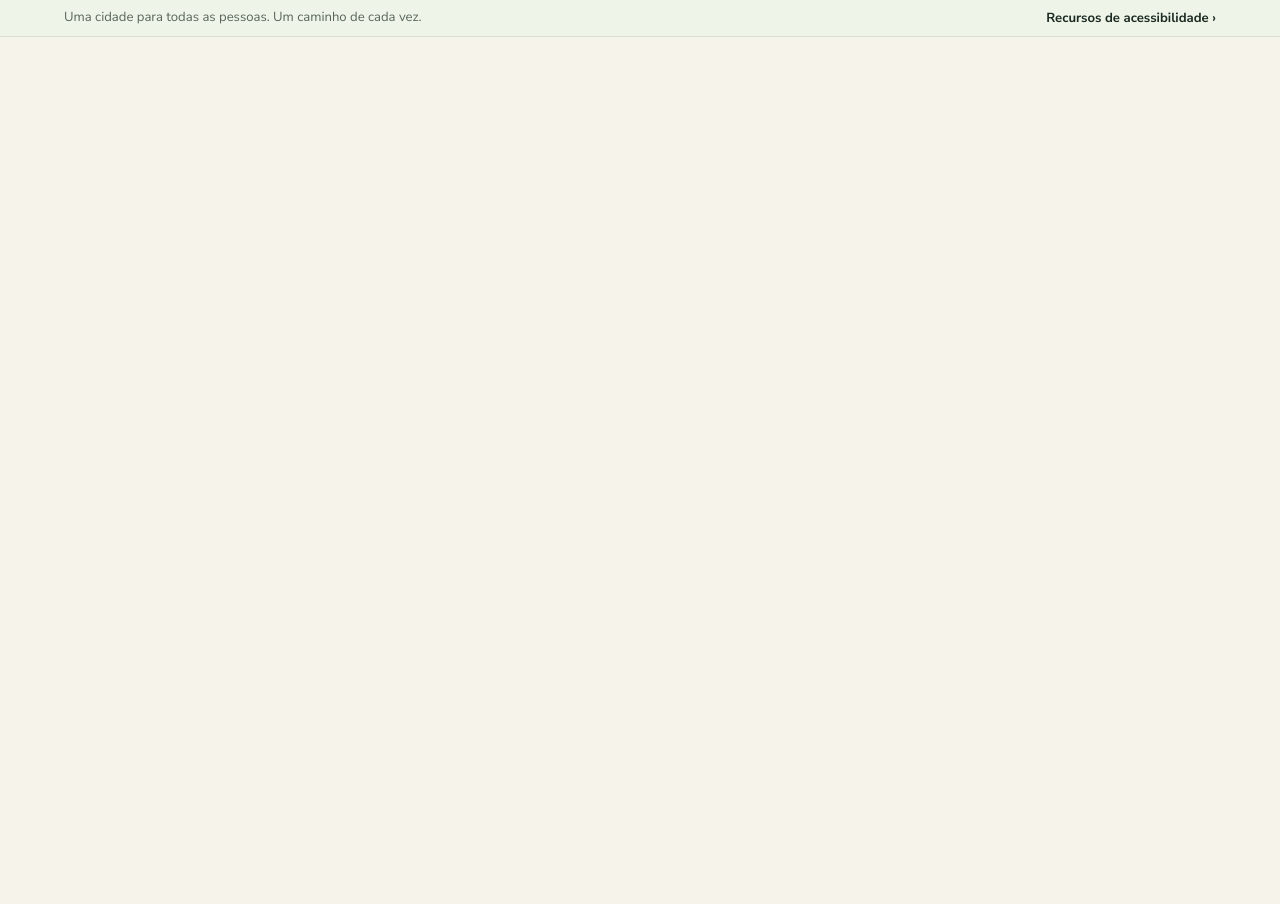
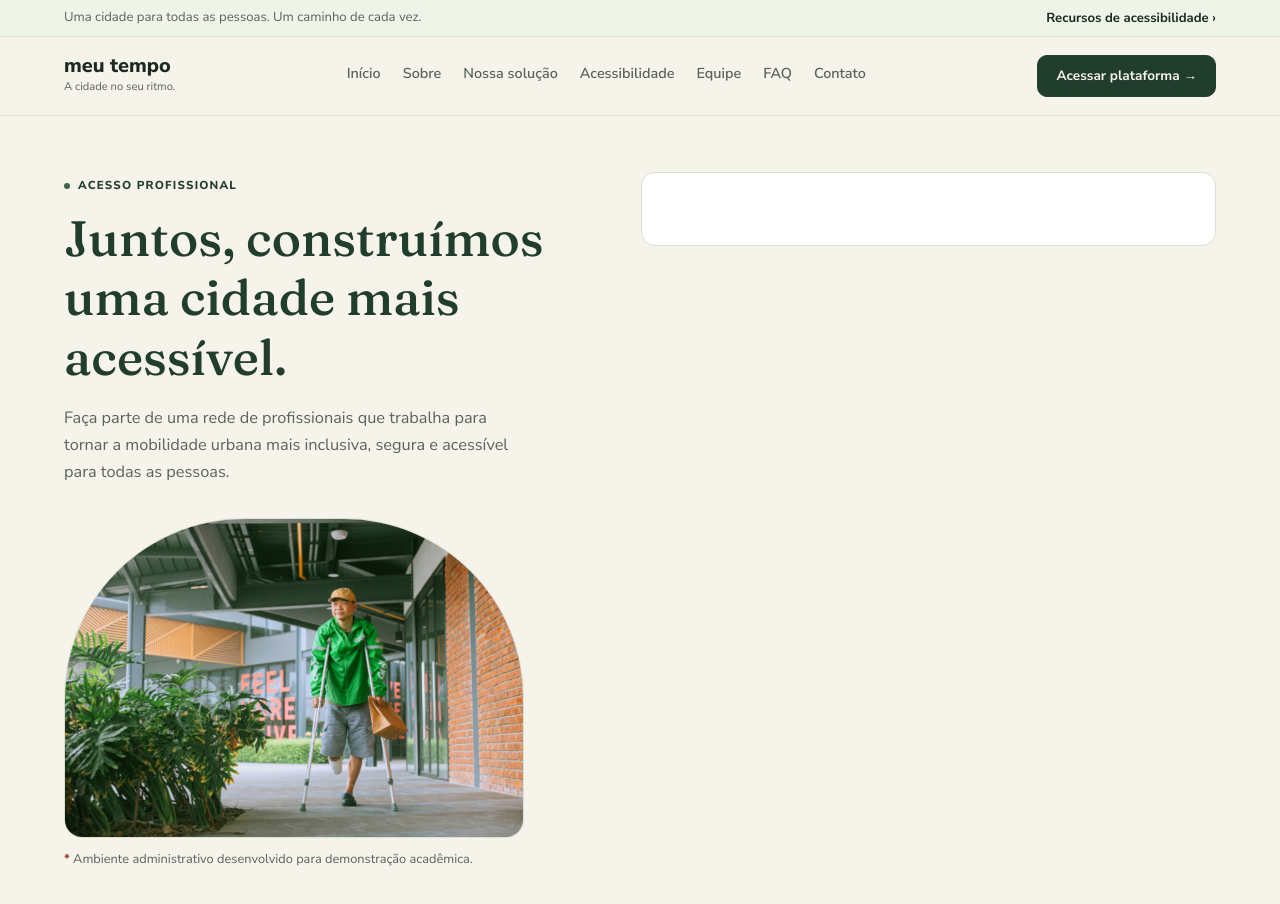
Before and after one commit to TDB-challenge/meu-tempo, a plain HTML site: page paginas/admin/cadastro.html in a window 1280 px wide. Before the commit the page ends 800 px from the top, so only its background shows below. Drawn offline with Linux system fonts and the light colour scheme.

Commit message:
feat(cadastro-admin): adicionar apresentação do acesso profissional

```diff
--- a/paginas/admin/cadastro.html
+++ b/paginas/admin/cadastro.html
@@ -55,5 +55,76 @@
         </div>
       </div>
     </div>
+
+    <header class="cabecalho">
+      <div class="container">
+        <a href="../index.html" class="logo">
+          <div>
+            <span class="logo-titulo">meu tempo</span>
+            <span class="logo-sub">A cidade no seu ritmo.</span>
+          </div>
+        </a>
+
+        <!-- controla a abertura do menu em telas menores pelo javascript -->
+        <button
+          type="button"
+          id="abrir-menu"
+          class="botao-menu btn-menu"
+          aria-controls="menu-navegacao"
+          aria-expanded="false"
+        >
+          Menu
+        </button>
+
+        <nav id="menu-navegacao" class="menu" aria-label="Navegação principal">
+          <a href="../index.html">Início</a>
+          <a href="../sobre.html">Sobre</a>
+          <a href="../solucao.html">Nossa solução</a>
+          <a href="../acessibilidade.html">Acessibilidade</a>
+          <a href="../integrantes.html">Equipe</a>
+          <a href="../faq.html">FAQ</a>
+          <a href="../contato.html">Contato</a>
+        </nav>
+
+        <a
+          href="login.html"
+          class="botao-acesso-plataforma btn btn-pequeno header-cta"
+        >
+          Acessar plataforma &rarr;
+        </a>
+      </div>
+    </header>
+
+    <main id="conteudo-principal">
+      <section class="container cadastro-secao">
+        <div class="cadastro-layout">
+          <div class="cadastro-apresentacao">
+            <div class="etiqueta">ACESSO PROFISSIONAL</div>
+
+            <h1>Juntos, construímos uma cidade mais acessível.</h1>
+
+            <p class="cadastro-lead">
+              Faça parte de uma rede de profissionais que trabalha para tornar a
+              mobilidade urbana mais inclusiva, segura e acessível para todas as
+              pessoas.
+            </p>
+
+            <div class="cadastro-foto-arco">
+              <img
+                src="../../assets/imagens/homem_acessib.jpg"
+                alt="Homem utilizando muletas"
+              />
+            </div>
+
+            <p class="cadastro-legenda-ficticia">
+              <span class="asterisco">*</span>
+              Ambiente administrativo desenvolvido para demonstração acadêmica.
+            </p>
+          </div>
+
+          <div class="card-branco cadastro-card"></div>
+        </div>
+      </section>
+    </main>
   </body>
 </html>
```
